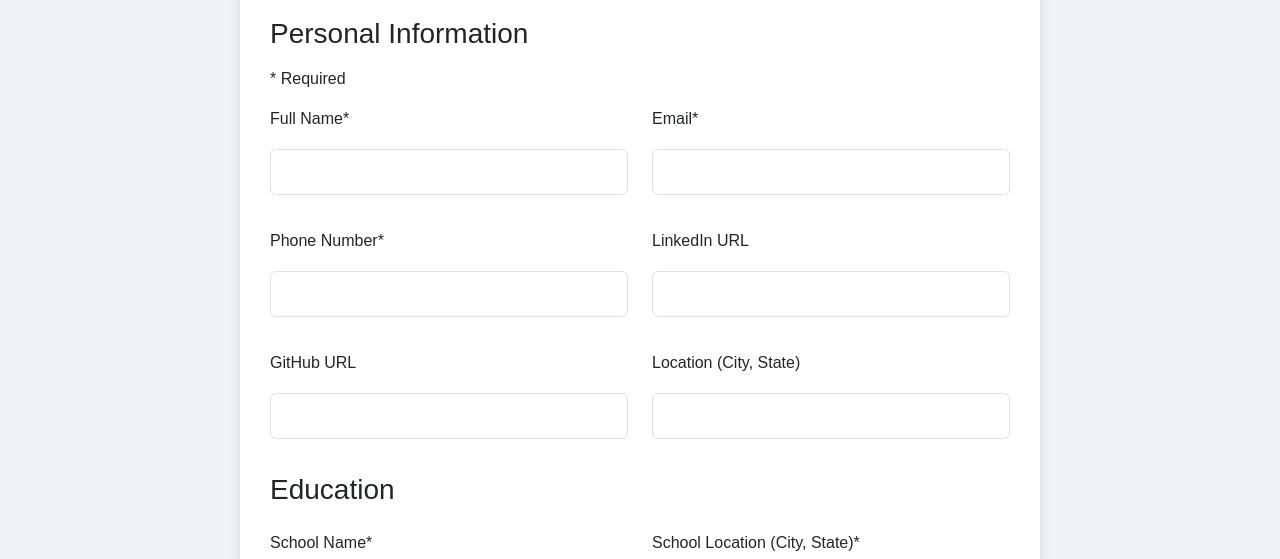
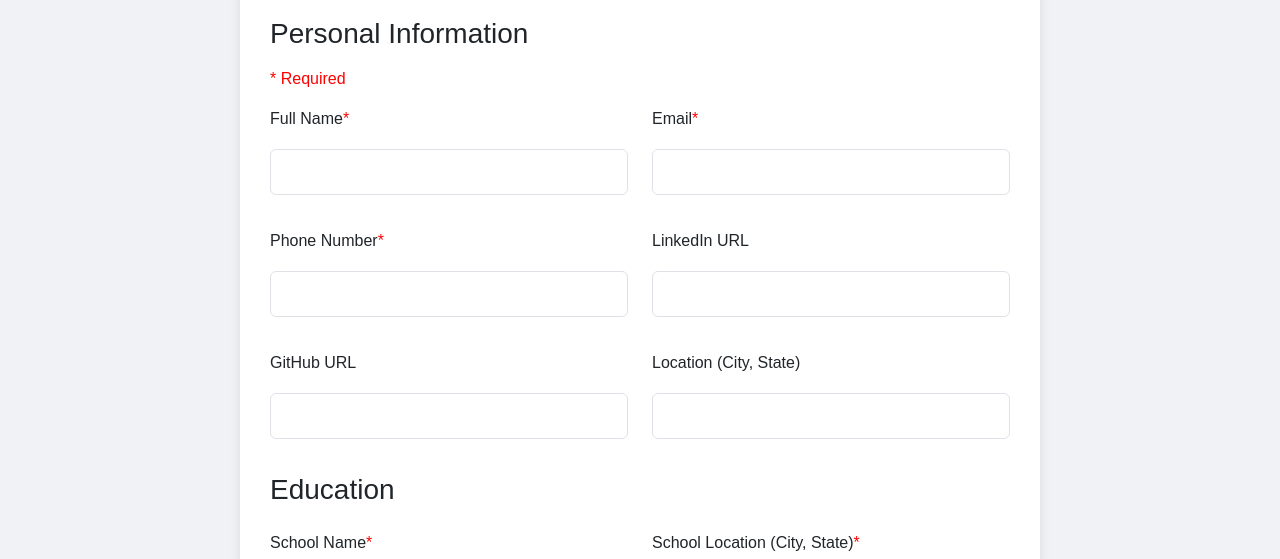
Before and after one commit to emird147/Resume.ai, a plain HTML site: page resume_builder.html in a window 1280 px wide. Shown: the part 241-800 px from the top of the page. Drawn offline with nearby package versions, Linux system fonts and the light colour scheme.

Commit message:
added .asterisk to indicate required fields

```diff
--- a/styles.css
+++ b/styles.css
@@ -101,3 +101,7 @@ input, textarea {
 #downloadBtn {
     margin-top: 10px;
 }
+
+.asterisk{
+    color: red;
+}
```
